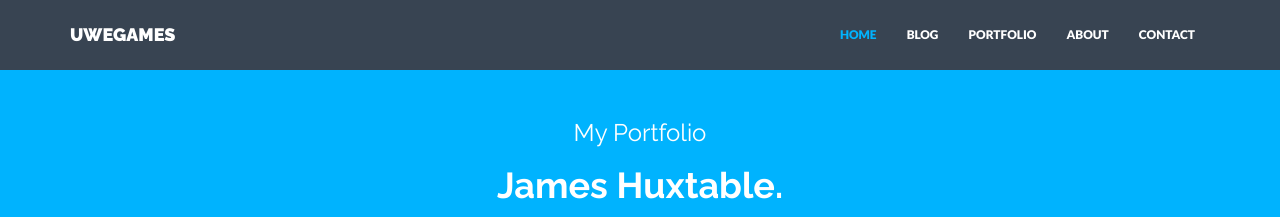
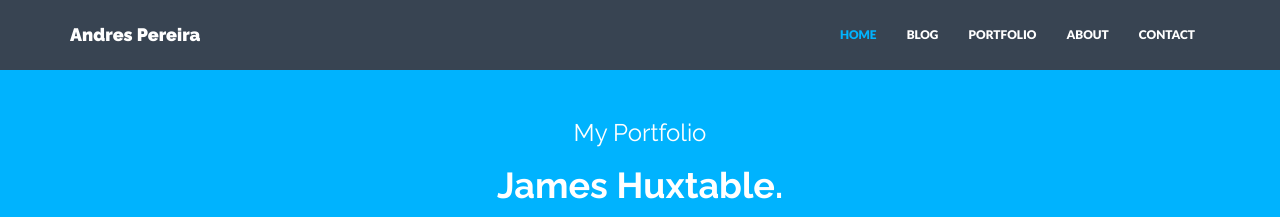
Before and after one commit to AGPO93/AGPO93.github.io, a Jekyll site: the page built from index.html, in a window 1280 px wide. Shown: the top 217 px of the page. Built offline with Jekyll 4.4.1, drawn with Linux system fonts in a browser that asks for light colours; nearby versions of some CDN libraries.

Commit message:
Update _config.yml

```diff
--- a/_config.yml
+++ b/_config.yml
@@ -1,7 +1,7 @@
 ### GENERAL SETTINGS ###
 
 # Site settings
-title: UWEGAMES
+title: Andres Pereira
 description: "Games development from an elder's persepective."
 analytics: #Google analytics code in the format XX-nnnnnnnn-n
 baseurl: "/" #important: start with /
@@ -69,9 +69,9 @@
     img: profile_1.jpg
     social:
       - title: envelope #use for email address
-        url: mailto:james2.huxtable@uwe.ac.uk
+        url: mailto:andres2.pereira@uwe.ac.uk
       - title: twitter
-        url: http://twitter.com/HuxyUK
+        url:
 
 # Short text about your company. Shown in footer on every page and also separately on Home and Contact page.
 about: "Those who can do and those who can't teach games design."
```
